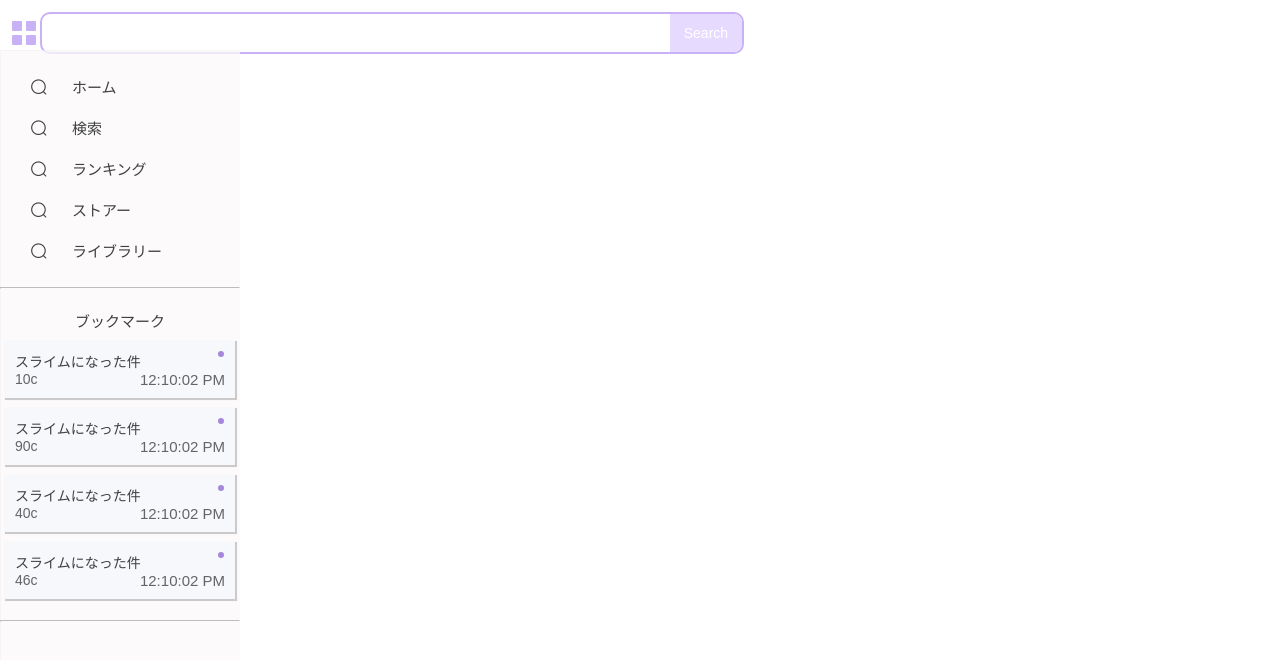
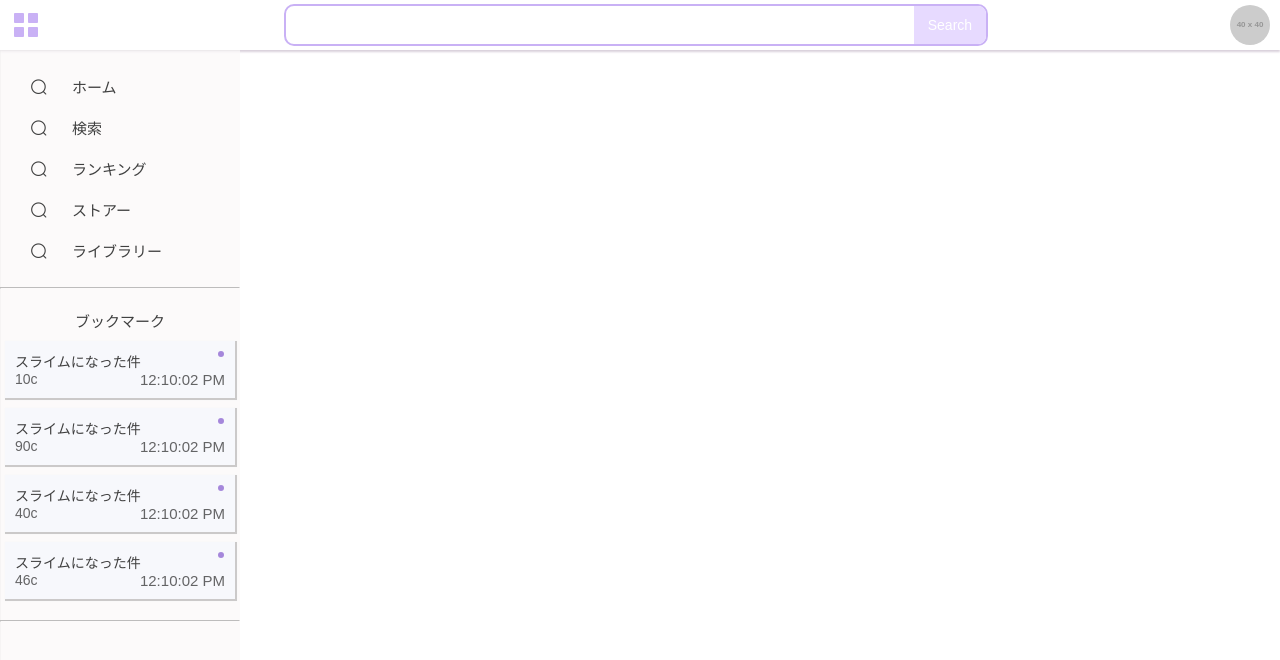
Before and after one commit to NinthAutumn/book-publishing-frontend, a Nuxt app: page / in a window 1280 px wide. Shown: the top 660 px of the page. Built offline with nearby package versions, Linux system fonts and the light colour scheme.

Commit message:
more layout styling

```diff
--- a/layouts/Navbar/Horizontal.vue
+++ b/layouts/Navbar/Horizontal.vue
@@ -5,6 +5,7 @@
         <i class="el-icon-menu"></i>
       </div>
       <SearchBar class="searchbar"></SearchBar>
+      <img src="http://placehold.jp/40x40.png" style="border-radius:100px;  margin-right: 10px;">
     </nav>
   </div>
 </template>
@@ -23,6 +24,10 @@ nav {
   width: 100%;
   display: flex;
   align-items: center;
+  justify-content: space-between;
+  -webkit-box-shadow: 0px 2px 2px 0px rgba(217, 208, 219, 1);
+  -moz-box-shadow: 0px 2px 2px 0px rgba(217, 208, 219, 1);
+  box-shadow: 0px 2px 2px 0px rgba(217, 208, 219, 1);
 }
 ul {
   list-style: none;
@@ -34,4 +39,10 @@ ul {
   font-size: 32px;
   color: #c9b1f5;
 }
+.searchbar {
+}
+
+.left-menu {
+  margin-left: 10px;
+}
 </style>
--- a/layouts/default.vue
+++ b/layouts/default.vue
@@ -14,4 +14,7 @@ export default {
 </script>
 
 <style>
+body {
+  margin: 0;
+}
 </style>
```
